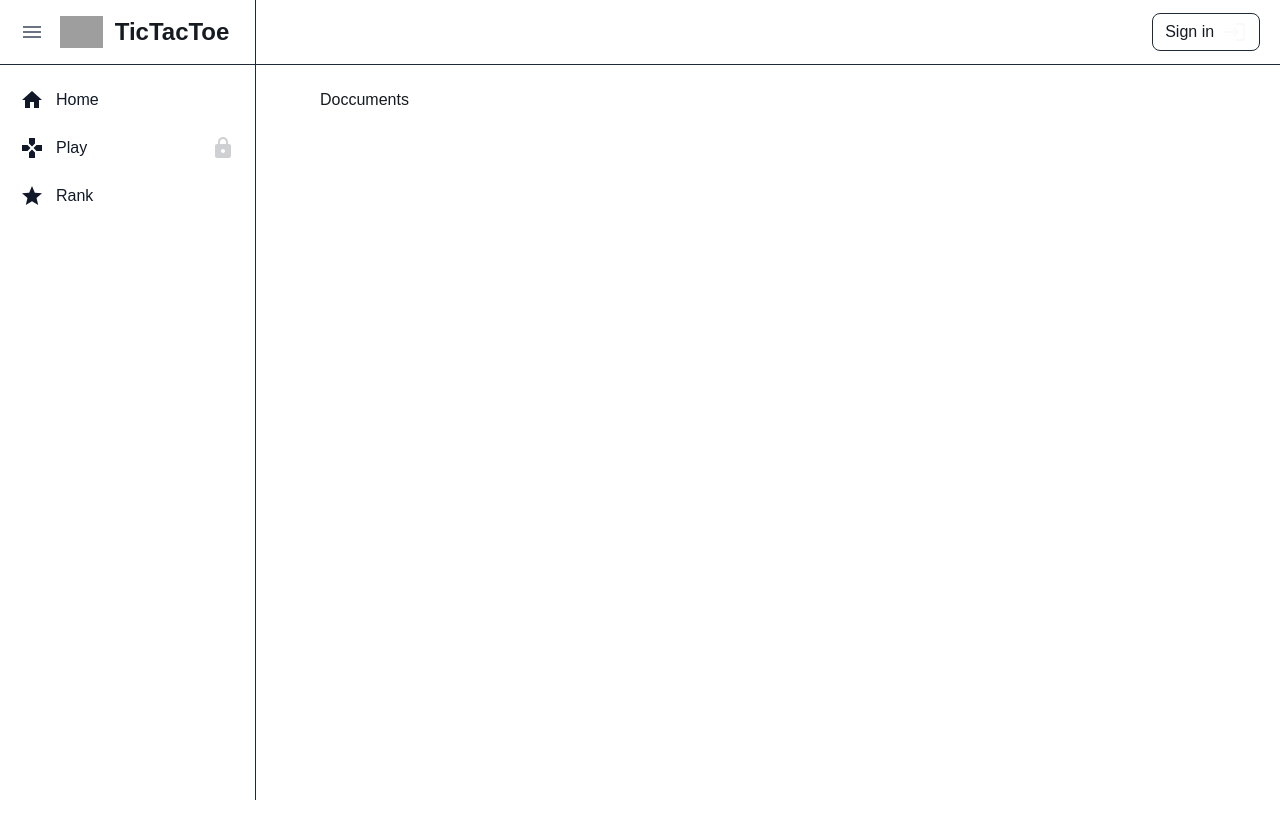
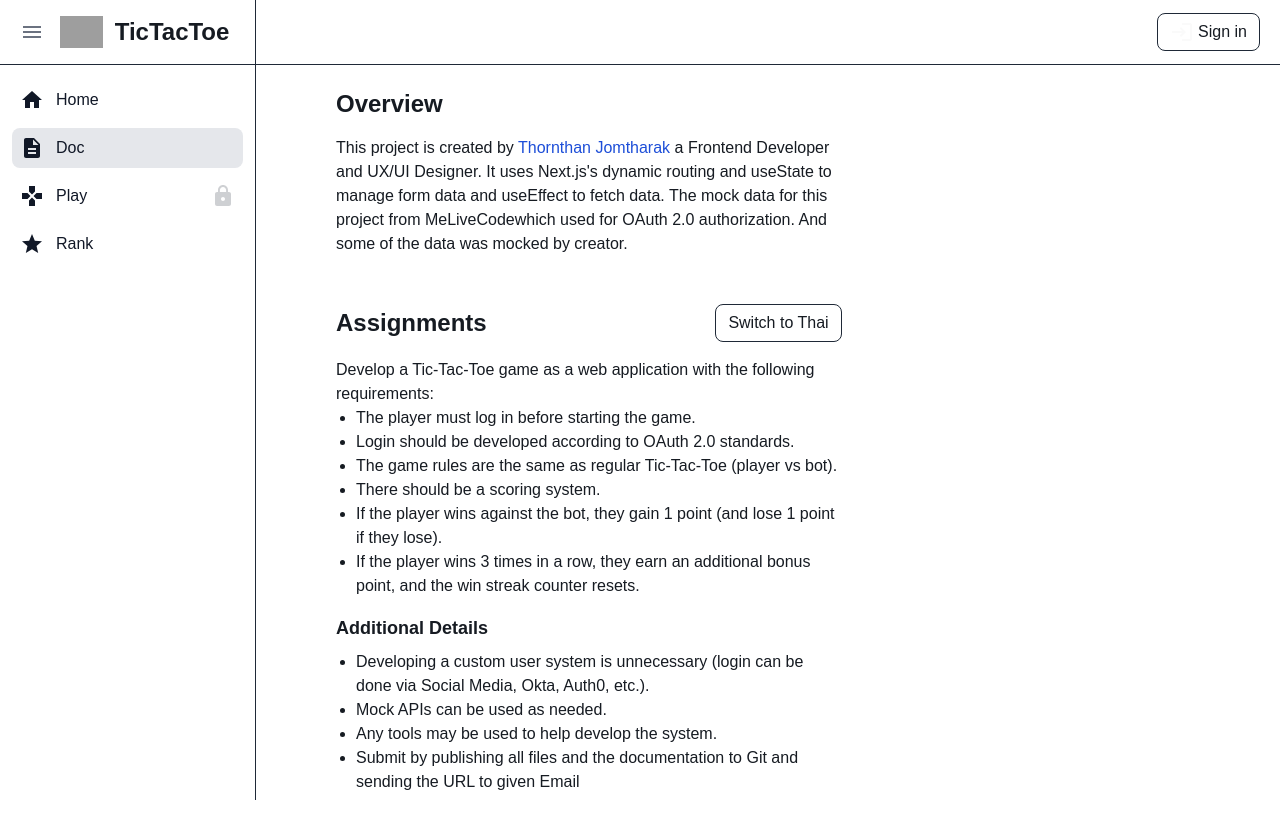
Before and after one commit to AjarnDang/Triple-T, a Next.js app: page /doc in a window 1280 px wide. Shown: the top 838 px of the page. Before the commit the page ends 800 px from the top, so only its background shows below. Built offline with nearby package versions, Linux system fonts and the light colour scheme; no server answers; grey boxes are pictures that could not be loaded.

Commit message:
[UPDATE] styling

```diff
--- /dev/null
+++ b/app/api/mocks/assignment.tsx
@@ -0,0 +1,54 @@
+// Assignment
+
+const assignment = [
+    {
+      language: "en",
+      content: {
+        title: "Assignment",
+        introduction: "Develop a Tic-Tac-Toe game as a web application with the following requirements:",
+        requirements: [
+          "The player must log in before starting the game.",
+          "Login should be developed according to OAuth 2.0 standards.",
+          "The game rules are the same as regular Tic-Tac-Toe (player vs bot).",
+          "There should be a scoring system.",
+          "If the player wins against the bot, they gain 1 point (and lose 1 point if they lose).",
+          "If the player wins 3 times in a row, they earn an additional bonus point, and the win streak counter resets."
+        ],
+        additionalDetails: {
+          title: "Additional Details",
+          details: [
+            "Developing a custom user system is unnecessary (login can be done via Social Media, Okta, Auth0, etc.).",
+            "Mock APIs can be used as needed.",
+            "Any tools may be used to help develop the system.",
+            "Submit by publishing all files and the documentation to Git and sending the URL to given Email"
+          ]
+        }
+      }
+    },
+    {
+      language: "th",
+      content: {
+        title: "การบ้าน",
+        introduction: "ให้ผู้สมัครทำการพัฒนาเกม OX (Tic-tac-toe) ในรูปแบบของ Web Application โดยมี Requirement ดังต่อไปนี้:",
+        requirements: [
+          "ผู้เล่นจะต้องเข้าสู่ระบบก่อนเริ่มเล่นเกม",
+          "การเข้าสู่ระบบจะต้องพัฒนาตามมาตรฐาน OAuth 2.0",
+          "กติกาการเล่นเกมเหมือน OX ทั่วไป (ผู้เล่น vs บอท)",
+          "มีระบบเก็บคะแนน",
+          "เมื่อผู้เล่นเอาชนะบอทได้ จะได้รับ 1 คะแนน (ถ้าแพ้จะเสีย 1 คะแนน)",
+          "ถ้าผู้เล่นเอาชนะบอทได้ 3 ครั้งติดต่อกันจะได้รับคะแนนพิเศษเพิ่มอีก 1 คะแนน และการนับจ านวนครั้งที่ชนะติดต่อกันจะถูกนับใหม่"
+        ],
+        additionalDetails: {
+          title: "รายละเอียดเพิ่มเติม",
+          details: [
+            "ไม่จำเป็นต้องพัฒนาระบบสมาชิกเอง (สามารถเข้าสู่ระบบผ่าน Social media, Okta, Auth0 และอื่น ๆ ได้)",
+            "สามารถ Mockup API ได้ตามสมควร",
+            "สามารถใช้เครื่องมือใดก็ได้ในการช่วยพัฒนาระบบ",
+            "ส่งมอบงานโดยการ Publish ไฟล์ทั้งหมดและคู่มือขึ้นไปที่ Git แล้วส่ง URL เข้ามาที่ Email"
+          ]
+        }
+      }
+    }
+  ];
+
+  export default assignment;
--- a/app/components/Rank.tsx
+++ b/app/components/Rank.tsx
@@ -4,7 +4,7 @@ import rankData from "../api/mocks/score";
 export default function Rank() {
   return (
     <div className="card border border-gray-800 bg-gray-900 rounded-lg p-6 w-full">
-      <h1 className="text-xl font-bold mb-8">Leaderboards</h1>
+      <h1 className="text-xl font-bold mb-4">Leaderboards</h1>
       <div className="grid grid-cols-2 mb-2">
           <div></div>
           <div className="grid grid-cols-2 text-right text-slate-500">
--- a/app/components/TicTacToe.tsx
+++ b/app/components/TicTacToe.tsx
@@ -272,8 +272,9 @@ const App: React.FC = () => {
           onClick={() => signIn()}
           className="btn border rounded-lg border-gray-800  hover:bg-slate-800 transition px-4 py-2 flex items-center space-x-2"
         >
-          <span>Sign in</span>
           <LoginIcon sx={{ color: grey[50] }} />
+          <span> Sign in </span>
+
         </button>
       </div>
     );
--- a/app/components/sidebar.tsx
+++ b/app/components/sidebar.tsx
@@ -2,6 +2,7 @@
 
 import * as React from "react";
 import HomeIcon from "@mui/icons-material/Home";
+import DescriptionIcon from '@mui/icons-material/Description';
 import GamesIcon from "@mui/icons-material/Games";
 import LogoutIcon from "@mui/icons-material/Logout";
 import LoginIcon from "@mui/icons-material/Login";
@@ -31,6 +32,11 @@ export default function SidebarDrawer() {
       name: "Home",
       link: "/",
       icon: HomeIcon,
+    },
+    {
+      name: "Doc",
+      link: "/doc",
+      icon: DescriptionIcon,
     },
     {
       name: "Play",
@@ -88,11 +94,8 @@ export default function SidebarDrawer() {
                       onClick={() => signOut()}
                       className="btn border rounded-lg border-gray-800 items-center hover:bg-slate-800 transition lg:flex"
                     >
-                      <span className="lg:flex sm:hidden hidden">
-                        Sign out &nbsp;
-                      </span>
-                      &nbsp;
                       <LogoutIcon sx={{ color: grey[50] }} />
+                      <span className="lg:flex sm:hidden hidden">&nbsp;Sign out </span>
                     </button>
                   </>
                 ) : (
@@ -100,11 +103,8 @@ export default function SidebarDrawer() {
                     onClick={() => signIn()}
                     className="btn border rounded-lg border-gray-800 lg:flex items-center hover:bg-slate-800 transition"
                   >
-                    <span className="lg:flex sm:hidden hidden">
-                      Sign in &nbsp;
-                    </span>
-
                     <LoginIcon sx={{ color: grey[50] }} />
+                    <span className="lg:flex sm:hidden hidden">&nbsp;Sign in </span>
                   </button>
                 )}
               </div>
--- a/app/doc/page.tsx
+++ b/app/doc/page.tsx
@@ -1,7 +1,55 @@
-import React from 'react'
+"use client";
 
-export default function Doccuments() {
+import React, { useState } from "react";
+import assignment from "../api/mocks/assignment";
+
+export default function Documents() {
+  const [language, setLanguage] = useState("en");
+
+  const toggleLanguage = () => {
+    setLanguage(language === "en" ? "th" : "en");
+  };
+
+  const currentContent = assignment.find(
+    (item) => item.language === language
+  ).content;
+
   return (
-    <div>Doccuments</div>
-  )
+    <div className="lg:w-[60%] px-4">
+      <div className="mb-12">
+        <h1 className="text-2xl font-bold mb-4">Overview</h1>
+        <p>
+          This project is created by <a href="" className="text-blue-700">Thornthan Jomtharak</a> a Frontend Developer and UX/UI Designer. It uses
+          Next.js's dynamic routing and useState to manage form data and useEffect to fetch data. The mock data for this project from <a href="">MeLiveCode</a>
+          which used for OAuth 2.0 authorization. And some of the data was mocked by creator.
+        </p>
+      </div>
+      <div className="mb-12">
+        <div className="flex justify-between items-center mb-4">
+          <h1 className="text-2xl font-bold">Assignments</h1>
+          <button
+            onClick={toggleLanguage}
+            className="btn border rounded-lg border-gray-800  hover:bg-slate-800 transition px-4 py-2 flex items-center"
+          >
+            {language === "en" ? "Switch to Thai" : "Switch to English"}
+          </button>
+        </div>
+
+        <p>{currentContent.introduction}</p>
+        <ul className="list-disc ml-5 mb-4">
+          {currentContent.requirements.map((item, index) => (
+            <li key={index}>{item}</li>
+          ))}
+        </ul>
+        <h3 className="text-lg font-semibold mb-2">
+          {currentContent.additionalDetails.title}
+        </h3>
+        <ul className="list-disc ml-5">
+          {currentContent.additionalDetails.details.map((item, index) => (
+            <li key={index}>{item}</li>
+          ))}
+        </ul>
+      </div>
+    </div>
+  );
 }
--- a/app/page.tsx
+++ b/app/page.tsx
@@ -1,28 +1,57 @@
 "use client";
 
 import React from "react";
-import LoginIcon from "@mui/icons-material/Login";
 import { grey } from "@mui/material/colors";
 import { useSession, signIn } from "next-auth/react";
+import LoginIcon from "@mui/icons-material/Login";
+import DescriptionIcon from '@mui/icons-material/Description';
+import PersonIcon from '@mui/icons-material/Person';
 
 export default function Page() {
   const { data: session } = useSession();
   return (
-    <div className="dashboard text-white">
-      <h1 className="text-2xl font-bold">Welcome to the TicTacToe</h1>
-      <p>Sign in to play the game and explore the features!</p>
-      <br />
+    <div className="dashboard text-white lg:w-[40%]">
+      <h1 className="text-2xl font-bold mb-4">Welcome to the TicTacToe</h1>
+
+      <p className="mb-8">
+        This project is provided as Proof of Concept (POC) using Next.js. The
+        game allows two players to play the classic Tic-Tac-Toe game on a 3x3
+        grid. You also can choose a difficulty levels for more fun!
+      </p>
+
         {!session ? (
+          <>
+            <p className="mb-4">
+              Sign in to play the game and explore the features!
+            </p>
             <button
               onClick={() => signIn()}
-        className="btn border rounded-lg border-gray-800 hover:bg-slate-800 transition px-4 py-2 flex items-center space-x-2"
+              className="btn border rounded-lg border-gray-800 hover:bg-slate-800 transition px-4 py-2 flex items-center mr-2 mb-2"
             >
-        <span>Sign in</span>
               <LoginIcon sx={{ color: grey[50] }} />
+              <span> Sign in </span>
+
             </button>
+          </>
         ) : (
           <></>
         )}
+
+      <a
+        href="https://melivecode.com/"
+        target="_blank"
+        className="btn border rounded-lg border-gray-800 hover:bg-slate-800 transition px-4 py-2 flex items-center mr-2 mb-2"
+      >
+        <PersonIcon sx={{ color: grey[50] }} />
+        <span> Get username </span>
+      </a>
+      <a
+        href="/doc"
+        className="btn border rounded-lg border-gray-800 hover:bg-slate-800 transition px-4 py-2 flex items-center mb-2"
+      >
+        <DescriptionIcon sx={{ color: grey[50] }} />
+        <span> Documents </span>
+      </a>
     </div>
   );
 }
```
Lines whose indentation alone changed are shown as unchanged.
